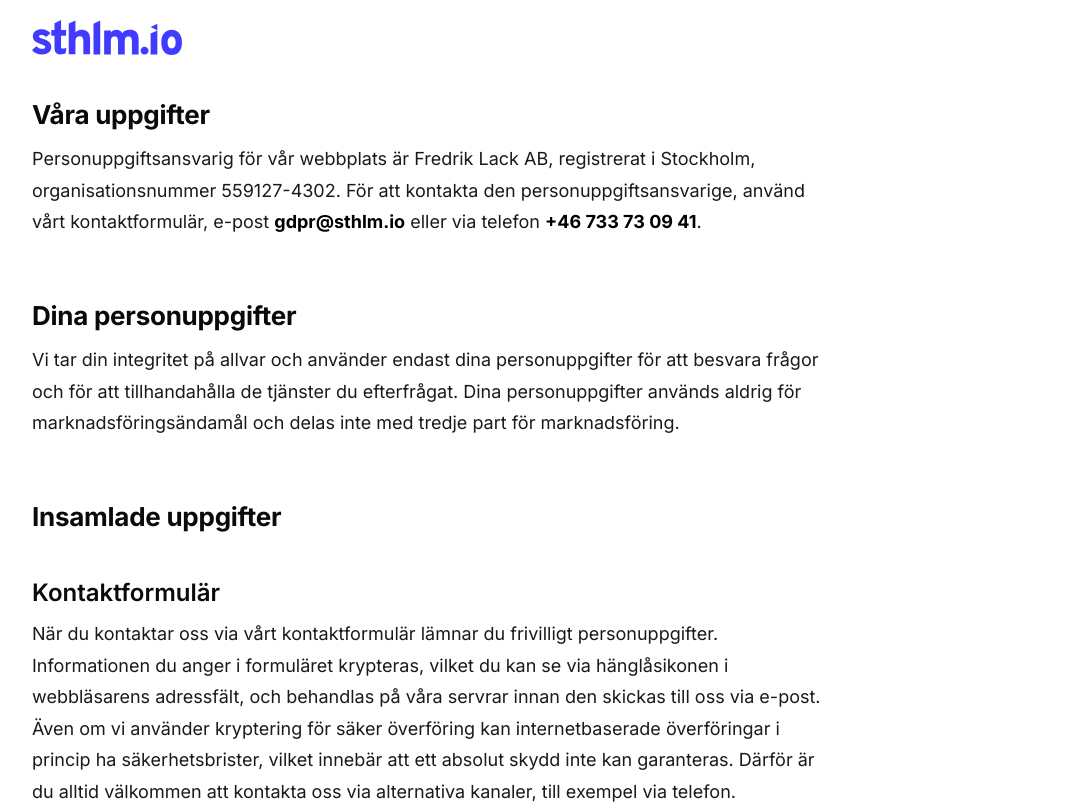
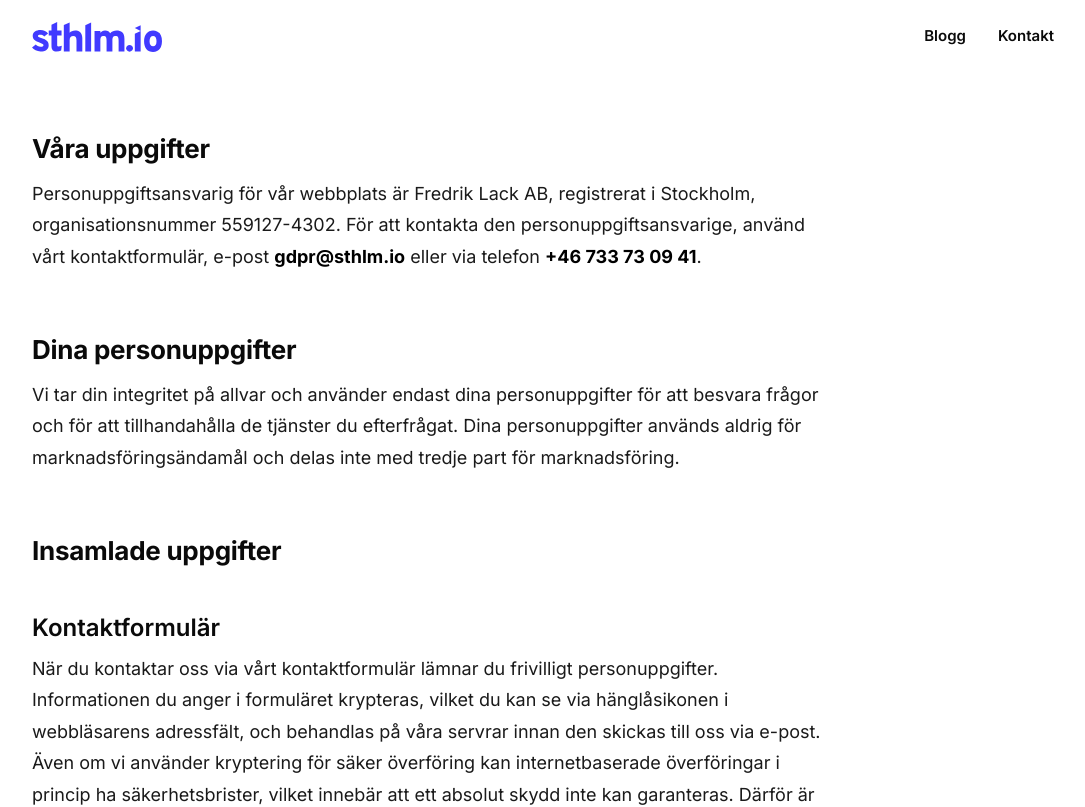
Before and after one commit to sthlmio/web, a Next.js app: page /terms in a window 1280 px wide. Shown: the top 807 px of the page, without its empty margins (96-1181 px from the left). Built offline with nearby package versions, Linux system fonts and the light colour scheme.

Commit message:
Replace InPageHeader with Nav in terms.js for updated navigation

```diff
--- a/pages/terms.js
+++ b/pages/terms.js
@@ -1,5 +1,5 @@
 import { Header } from '../components/header'
-import { InPageHeader } from '../components/inPageHeader'
+import { Nav } from '../components/nav'
 import { Footer } from '../components/footer'
 
 export default function Terms() {
@@ -9,9 +9,9 @@ export default function Terms() {
         <title>sthlm.io – Villkor</title>
         <link rel="canonical" href="/terms/" />
       </Header>
+      <Nav />
       <section>
         <div className="content">
-          <InPageHeader />
           <h2>Våra uppgifter</h2>
           <p className="text">
             Personuppgiftsansvarig för vår webbplats är Fredrik Lack AB,
```
